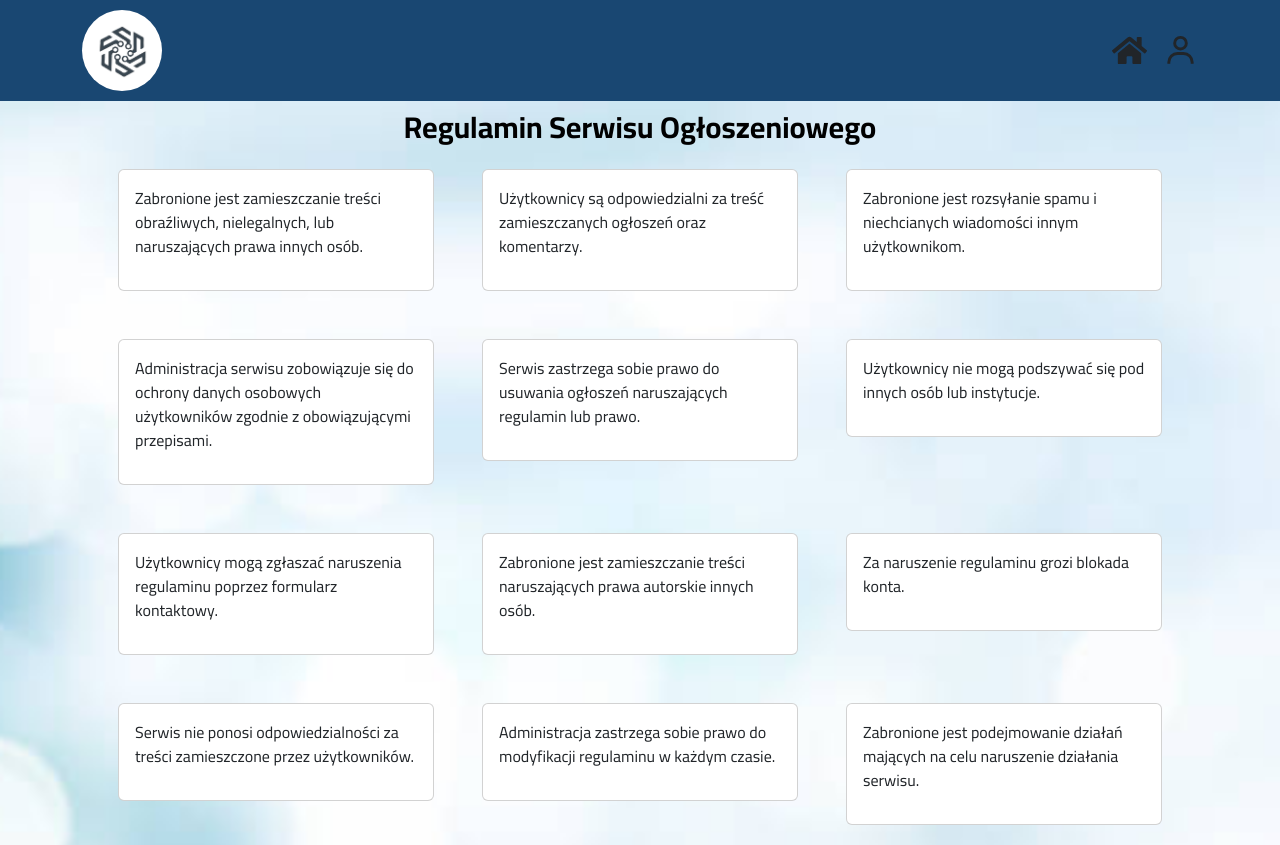
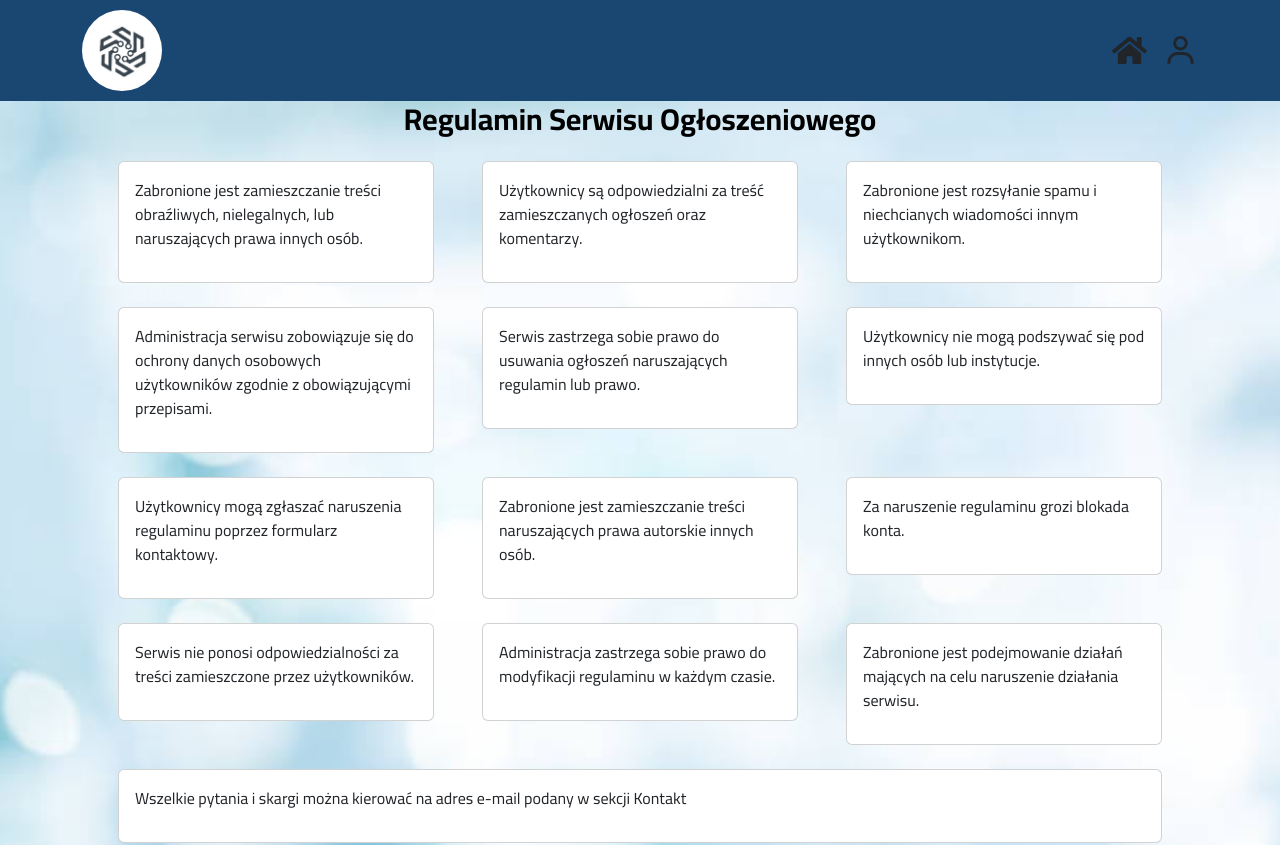
Before and after one commit to pkawaleria/frontend, a React (Create React App) app: page /regulamin in a window 1280 px wide. Shown: the top 845 px of the page. Built offline with nearby package versions, Linux system fonts and the light colour scheme.

Commit message:
RulesPage, HelpPage
Side pages improvements

```diff
--- a/src/App.js
+++ b/src/App.js
@@ -1,9 +1,8 @@
 import { Route, Routes } from "react-router";
 import { LoginPage } from "./pages/LoginPage"
 import { RegisterPage } from "./pages/RegisterPage"
-import Help from "./components/Help/Help"
-import Navbar from "./components/Navbar/Navbar"
-import Rules from "./components/Rules/Rules"
+import HelpPage from "./pages/HelpPage"
+import RulesPage from "./pages/RulesPage"
 
 function App() {
   //const accessToken = localStorage.getItem("accessToken")
@@ -12,9 +11,8 @@
     <Routes>
       {/* <Route path="/" element={ <HomePage/> } /> */}
       <Route path="/logowanie" element={ <LoginPage/> } />
-      <Route path="/pomoc" element={ <Help/> } />
-      <Route path="/nav" element={ <Navbar/> } />
-      <Route path="/regulamin" element={ <Rules/> } />
+      <Route path="/pomoc" element={ <HelpPage/> } />
+      <Route path="/regulamin" element={ <RulesPage/> } />
       <Route path="/rejestracja" element={ <RegisterPage/> } />
 
     </Routes>
--- a/src/components/Authorization/Login.js
+++ b/src/components/Authorization/Login.js
@@ -9,8 +9,6 @@
 
 import { validateField } from "./utils/LoginValidators"
 import { inputs } from "./utils/LoginInputs"
-import Navbar from "../Navbar/Navbar"
-import Footer from '../Footer/Footer'
 
 export default function Login() {
     const [loginData, setLoginData] = useState({
@@ -45,8 +43,6 @@
     }
 
     return (
-        <div>
-            <Navbar/>
         <div className="flex items-center justify-center h-screen linear gradient-bg">
 
             <div className="group">
@@ -81,7 +77,5 @@
                 </div>
             </form>
         </div>
-            <Footer/>
-        </div>
     )
 }
--- a/src/components/Authorization/Register.js
+++ b/src/components/Authorization/Register.js
@@ -5,8 +5,6 @@
 import SwapToRegisterButton from "./Form/SwapToRegisterButton"
 import SwapToLoginButton from "./Form/SwapToLoginButton"
 import Input from "./Form/Input"
-import Navbar from "../Navbar/Navbar"
-import Footer from '../Footer/Footer'
 
 import { validateUsername, validateEmail, validatePassword, arePasswordsIdentical } from "./utils/RegisterValidators"
 import { inputs } from "./utils/RegisterInputs"
@@ -61,8 +59,6 @@
     }
 
     return (
-        <div>
-            <Navbar/>
         <div className="flex items-center justify-center h-screen linear gradient-bg">
             <div className="group">
                 <AiFillHome
@@ -96,7 +92,5 @@
                 </div>
             </form>
         </div>
-            <Footer/>
-        </div>
     )
 }
--- a/src/components/Help/Help.js
+++ b/src/components/Help/Help.js
@@ -1,8 +1,6 @@
 import React from "react"
 import { useState } from "react"
 import Input from '../Authorization/Form/Input'
-import Navbar from "../Navbar/Navbar"
-import Footer from '../Footer/Footer'
 
 const Help = () => {
     const [newUserData, setNewUserData] = useState({
@@ -54,8 +52,7 @@
     };
 
     return (
-        <div className="linear gradient-bg min-h-screen flex flex-col justify-between">
-            <Navbar />
+        <div className="flex items-center justify-center h-screen linear gradient-bg">
             <div className="group">
                 <span className="group-hover:scale-100 home-tooltip">Strona główna</span>
             </div>
@@ -88,7 +85,6 @@
 
                 {messageSent && <p className="text-green-600 mt-2">Wiadomość została wysłana!</p>}
             </form>
-            <Footer />
         </div>
     )
 }
--- a/src/components/Rules/Rules.js
+++ b/src/components/Rules/Rules.js
@@ -1,7 +1,5 @@
 import React from 'react';
 import SingleCard from './SingleCard';
-import Footer from '../Footer/Footer';
-import Navbar from '../Navbar/Navbar';
 import Backimg from '../../assets/images/background.jpg'
 import '../../assets/style/rules/rules.css'
 
@@ -34,14 +32,13 @@
 
     return (
         <div
-            className="bg-cover bg-center bg-no-repeat bg-image"
+            className="bg-cover bg-center bg-no-repeat bg-image "
             style={{ backgroundImage: `url(${Backimg})` }}
         >
-            <Navbar/>
-            <div className="container mx-auto px-4 mt-2">
+            <div className="container mx-auto px-4">
                 <h1 className="text-center text-black text-3xl font-bold mb-4">Regulamin Serwisu Ogłoszeniowego</h1>
                 {chunkedRulesPoints.map((chunk, rowIndex) => (
-                    <div key={rowIndex} className="flex justify-center mb-4">
+                    <div key={rowIndex} className="flex justify-center">
                         {chunk.map((point, index) => (
                             <div key={index} className="w-full md:w-1/3 px-4">
                                 <SingleCard point={point} />
@@ -50,7 +47,6 @@
                     </div>
                 ))}
             </div>
-            <Footer />
         </div>
     );
 };
--- /dev/null
+++ b/src/pages/HelpPage.js
@@ -0,0 +1,15 @@
+import Help from '../components/Help/Help'
+import Navbar from '../components/Navbar/Navbar'
+import Footer from '../components/Footer/Footer'
+
+const HelpPage = () => {
+
+    return (
+        <div>
+            <Navbar/>
+            <Help/>
+            <Footer />
+        </div>
+    )
+}
+export default HelpPage;
--- a/src/pages/LoginPage.js
+++ b/src/pages/LoginPage.js
@@ -1,7 +1,13 @@
 import Login from "../components/Authorization/Login"
+import Navbar from "../components/Navbar/Navbar"
+import Footer from "../components/Footer/Footer"
 
 export function LoginPage() {
     return (
-        <Login/>
+        <div>
+            <Navbar />
+            <Login />
+            <Footer />
+        </div>
     )
 }
--- a/src/pages/RegisterPage.js
+++ b/src/pages/RegisterPage.js
@@ -1,7 +1,14 @@
 import Register from "../components/Authorization/Register"
+import Navbar from "../components/Navbar/Navbar"
+import Footer from "../components/Footer/Footer"
+
 
 export function RegisterPage() {
     return (
-        <Register/>
+        <div>
+            <Navbar />
+            <Register />
+            <Footer />
+        </div>
     )
 }
--- /dev/null
+++ b/src/pages/RulesPage.js
@@ -0,0 +1,15 @@
+import Rules from '../components/Rules/Rules'
+import Navbar from '../components/Navbar/Navbar'
+import Footer from '../components/Footer/Footer'
+
+const RulesPage = () => {
+
+    return (
+        <div>
+            <Navbar/>
+            <Rules/>
+            <Footer />
+        </div>
+    )
+}
+export default RulesPage;
```
Lines whose indentation alone changed are shown as unchanged.
